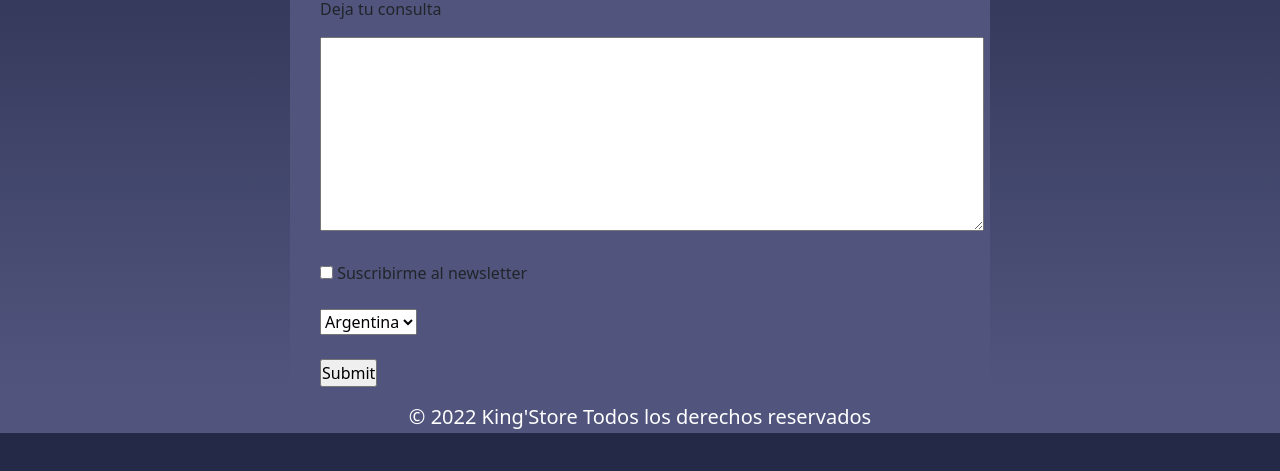
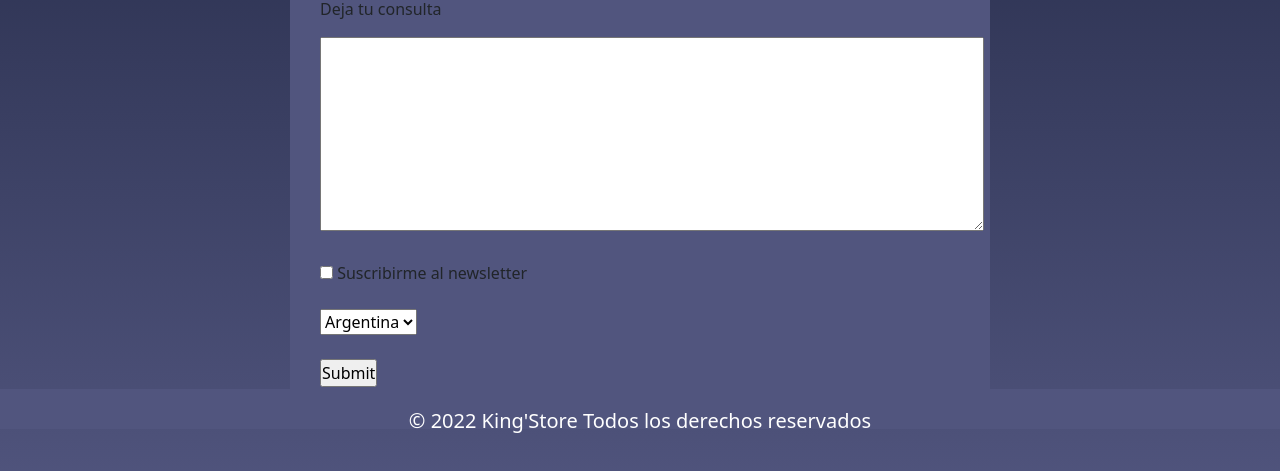
Before and after one commit to matuumdq/Kingstores, a website: page pages/contacto.html in a window 1280 px wide. Shown: the part 371-842 px from the top of the page. Before the commit the page ends 804 px from the top, so only its background shows below. Drawn offline with nearby package versions, Linux system fonts and the light colour scheme.

Commit message:
arreglando footer

```diff
--- a/scss/secciones/_contacto.scss
+++ b/scss/secciones/_contacto.scss
@@ -1,5 +1,5 @@
 .fondo{
-    height: 80vh;
+    height: 95vh;
     background: rgb(2,0,36);
     background: linear-gradient(180deg, rgba(2,0,36,1) 0%, rgba(35,41,70,1) 0%, rgba(81,85,126,1) 100%);
 }
--- a/scss/secciones/_footer.scss
+++ b/scss/secciones/_footer.scss
@@ -1,11 +1,11 @@
 .foot {
     width: 100%;
-    height: 6vh;
-    margin: 0 auto;
+    height: 5vh;
+    margin: 50px auto 0px;
     padding: 20px;
-    // position: fixed ;
+    position: fixed;
     background-color: $colorFooter;
-    bottom: 0;
+    bottom: 0px;
     text-align: center;
     color: #FFFFFF;
     z-index: 2;
--- a/scss/variables/_extend.scss
+++ b/scss/variables/_extend.scss
@@ -19,7 +19,7 @@
 %estiloBotonesChico{
     height: 50px;
     width: 150px;
-    margin: 5px;
+    margin: 5px auto 30px;
     background-color:$colorBoton ;
     border-color: $colorBg;
     a{
```
Also changed, not shown: css/style.css.
